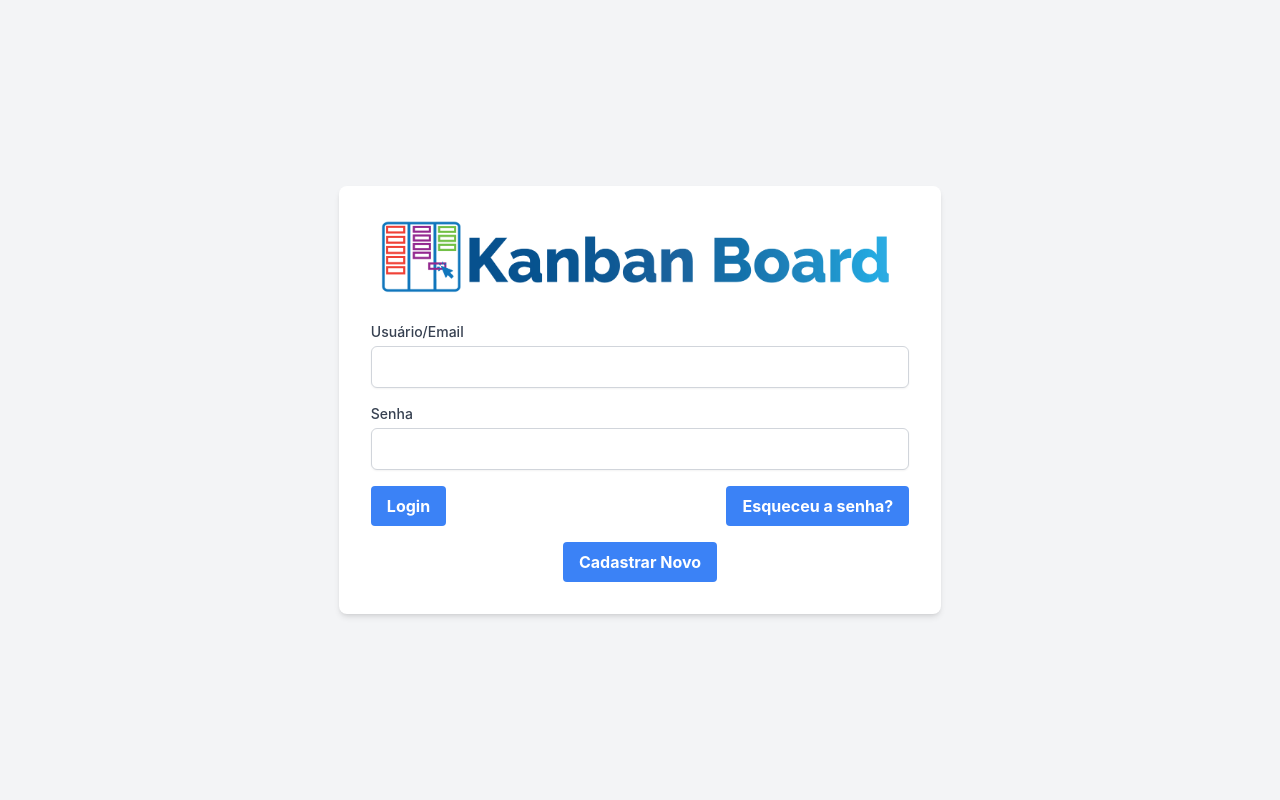
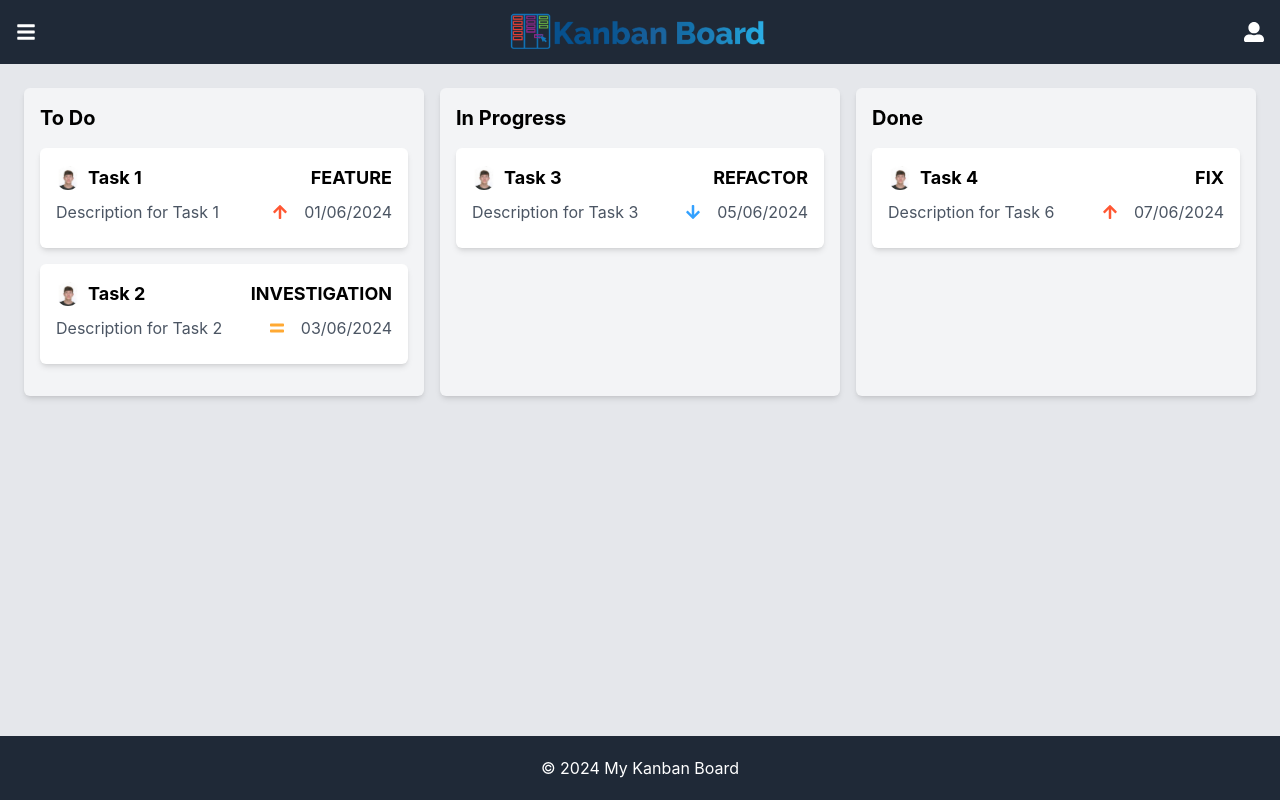
Before and after one commit to eduuk15/KanbanBoardWEB, a React (Create React App) app in the folder frontend/: page /home in a window 1280 px wide. Built offline with nearby package versions, Linux system fonts and the light colour scheme; sample sign-in values are in the browser's storage.

Commit message:
feat: could not resist and add initial board-page as well

```diff
--- a/frontend/src/App.tsx
+++ b/frontend/src/App.tsx
@@ -1,8 +1,14 @@
 import React from "react";
-import { BrowserRouter as Router, Route, Routes } from "react-router-dom";
+import {
+  BrowserRouter as Router,
+  Route,
+  Routes,
+  Navigate,
+} from "react-router-dom";
 import LoginPage from "./pages/login";
 import { useAuth } from "./context/AuthContext";
 import NotFoundPage from "./pages/notFound";
+import BoardPage from "./pages/board";
 
 const App: React.FC = () => {
   const { isAuthenticated } = useAuth();
@@ -10,9 +16,10 @@ const App: React.FC = () => {
     <Router>
       <div>
         <Routes>
+          <Route path="/" element={<Navigate to="/login" replace />} />
           <Route path="/login" element={<LoginPage />} />
           {isAuthenticated ? (
-            <Route path="/home" element={<LoginPage />} />
+            <Route path="/home" element={<BoardPage />} />
           ) : null}
           <Route path="*" element={<NotFoundPage />} />
         </Routes>
--- /dev/null
+++ b/frontend/src/components/Board/index.tsx
@@ -0,0 +1,26 @@
+// Board.tsx
+import React from "react";
+import Column from "../Column";
+import { ColumnData } from "../Column/types";
+
+interface BoardProps {
+  columns: ColumnData[];
+  loading: boolean;
+}
+
+const Board: React.FC<BoardProps> = ({ columns, loading }) => {
+  return (
+    <div className="flex w-full">
+      {columns.map((column, index) => (
+        <Column
+          key={index}
+          title={column.title}
+          cards={column.cards}
+          loading={loading} // Passando a prop loading para o componente Column
+        />
+      ))}
+    </div>
+  );
+};
+
+export default Board;
--- /dev/null
+++ b/frontend/src/components/Card/index.tsx
@@ -0,0 +1,51 @@
+import React from "react";
+import { FaArrowDown, FaArrowUp, FaEquals } from "react-icons/fa";
+import { CardData } from "./types";
+
+interface CardProps {
+  card: CardData;
+}
+
+const Card: React.FC<CardProps> = ({ card }) => {
+  const { title, description, priority, type, dueDate } = card;
+
+  const getPriorityIcon = (priority: string) => {
+    switch (priority.toLowerCase()) {
+      case "high":
+        return <FaArrowUp className="text-priority-high" />;
+      case "medium":
+        return <FaEquals className="text-priority-medium" />;
+      case "low":
+        return <FaArrowDown className="text-priority-low" />;
+      default:
+        return null;
+    }
+  };
+
+  return (
+    <div className="bg-white shadow-md rounded-md p-4 mb-4">
+      <div className="flex items-center justify-between mb-2">
+        <div className="flex items-center">
+          <img
+            src="/eduardo_pessoal.jpg"
+            alt="User"
+            className="h-6 w-6 rounded-full mr-2"
+          />
+          <h3 className="font-bold text-lg">{title}</h3>
+        </div>
+        <h3 className="font-bold text-lg">{type.toUpperCase()}</h3>
+      </div>
+      <div className="flex items-center justify-between mb-2">
+        <p className="text-gray-600">{description}</p>
+        <div className="flex items-center">
+          {getPriorityIcon(priority)}
+          <p className="ml-4 text-gray-600">
+            {new Date(dueDate).toLocaleDateString("pt-BR")}
+          </p>
+        </div>
+      </div>
+    </div>
+  );
+};
+
+export default Card;
--- /dev/null
+++ b/frontend/src/components/Card/types.ts
@@ -0,0 +1,9 @@
+export interface CardData {
+  title: string;
+  description: string;
+  status: string;
+  type: "fix" | "feature" | "investigation" | "refactor";
+  assignedUserId: number;
+  priority: "high" | "medium" | "low";
+  dueDate: string;
+}
--- /dev/null
+++ b/frontend/src/components/Column/index.tsx
@@ -0,0 +1,25 @@
+import React from "react";
+import Card from "../Card";
+import Loader from "../common/Loader";
+import { CardData } from "../Card/types";
+
+interface ColumnProps {
+  title: string;
+  cards: CardData[];
+  loading: boolean;
+}
+
+const Column: React.FC<ColumnProps> = ({ title, cards, loading }) => {
+  return (
+    <div className="flex-1 bg-gray-100 p-4 m-2 rounded-md shadow-md">
+      <h2 className="font-bold text-xl mb-4">{title}</h2>
+      {loading ? (
+        <Loader />
+      ) : (
+        cards.map((card, index) => <Card key={index} card={card} />)
+      )}
+    </div>
+  );
+};
+
+export default Column;
--- /dev/null
+++ b/frontend/src/components/Column/types.ts
@@ -0,0 +1,6 @@
+import { CardData } from "../Card/types";
+
+export interface ColumnData {
+  title: string;
+  cards: CardData[];
+}
--- /dev/null
+++ b/frontend/src/components/Footer/index.tsx
@@ -0,0 +1,11 @@
+import React from "react";
+
+const Footer: React.FC = () => {
+  return (
+    <footer className="flex justify-center items-center h-16 bg-gray-800 text-white mt-auto">
+      <p>&copy; 2024 My Kanban Board</p>
+    </footer>
+  );
+};
+
+export default Footer;
--- a/frontend/src/components/Header/index.tsx
+++ b/frontend/src/components/Header/index.tsx
@@ -7,7 +7,7 @@ const Header = () => {
         <FaBars className="text-xl" />
       </div>
       <div className="absolute left-1/2 transform -translate-x-1/2">
-        <img src="/path/to/your/logo.png" alt="Logo" className="h-10" />
+        <img src="/Kanban-Board.png" alt="Logo" className="h-10" />
       </div>
       <div className="flex items-center">
         <FaUserAlt className="text-xl" />
--- /dev/null
+++ b/frontend/src/components/common/Loader/index.tsx
@@ -0,0 +1,11 @@
+import React from "react";
+
+const Loader: React.FC = () => {
+  return (
+    <div className="flex justify-center items-center h-32">
+      <div className="w-16 h-16 border-t-2 border-b-2 border-gray-900 rounded-full animate-spin"></div>
+    </div>
+  );
+};
+
+export default Loader;
--- /dev/null
+++ b/frontend/src/pages/board/index.tsx
@@ -0,0 +1,78 @@
+// HomePage.tsx
+import React, { useEffect, useState } from "react";
+import Header from "../../components/Header";
+import Board from "../../components/Board";
+import Footer from "../../components/Footer";
+import { CardData } from "../../components/Card/types";
+
+const BoardPage: React.FC = () => {
+  const [cards, setCards] = useState<CardData[]>([]);
+  const [loading, setLoading] = useState(true);
+
+  useEffect(() => {
+    const mockCards: CardData[] = [
+      {
+        title: "Task 1",
+        description: "Description for Task 1",
+        status: "To Do",
+        type: "feature",
+        assignedUserId: 1, // Exemplo de valor para assignedUser
+        priority: "high", // Exemplo de valor para priorityIcon
+        dueDate: "2024-06-01", // Exemplo de valor para dueDate
+      },
+      {
+        title: "Task 2",
+        description: "Description for Task 2",
+        status: "To Do",
+        type: "investigation",
+        assignedUserId: 2, // Exemplo de valor para assignedUser
+        priority: "medium", // Exemplo de valor para priorityIcon
+        dueDate: "2024-06-03", // Exemplo de valor para dueDate
+      },
+      {
+        title: "Task 3",
+        description: "Description for Task 3",
+        status: "In Progress",
+        type: "refactor",
+        assignedUserId: 3, // Exemplo de valor para assignedUser
+        priority: "low", // Exemplo de valor para priorityIcon
+        dueDate: "2024-06-05", // Exemplo de valor para dueDate
+      },
+      {
+        title: "Task 4",
+        description: "Description for Task 6",
+        status: "Done",
+        type: "fix",
+        assignedUserId: 4, // Exemplo de valor para assignedUser
+        priority: "high", // Exemplo de valor para priorityIcon
+        dueDate: "2024-06-07", // Exemplo de valor para dueDate
+      },
+    ];
+
+    setTimeout(() => {
+      setCards(mockCards);
+      setLoading(false);
+    }, 1000);
+  }, []);
+
+  const columns = [
+    { title: "To Do", cards: cards.filter((card) => card.status === "To Do") },
+    {
+      title: "In Progress",
+      cards: cards.filter((card) => card.status === "In Progress"),
+    },
+    { title: "Done", cards: cards.filter((card) => card.status === "Done") },
+  ];
+
+  return (
+    <div className="flex flex-col min-h-screen">
+      <Header />
+      <main className="flex-grow p-4 bg-gray-200">
+        <Board columns={columns} loading={loading} />
+      </main>
+      <Footer />
+    </div>
+  );
+};
+
+export default BoardPage;
--- a/frontend/tailwind.config.js
+++ b/frontend/tailwind.config.js
@@ -2,7 +2,13 @@
 module.exports = {
   content: ["./src/**/*.{js,jsx,ts,tsx}"],
   theme: {
-    extend: {},
+    extend: {
+      colors: {
+        "priority-high": "#FF5733",
+        "priority-medium": "#FFA933",
+        "priority-low": "#33A1FF",
+      },
+    },
   },
   plugins: [],
 };
```
Also changed, not shown: frontend/public/eduardo_pessoal.jpg (added).
